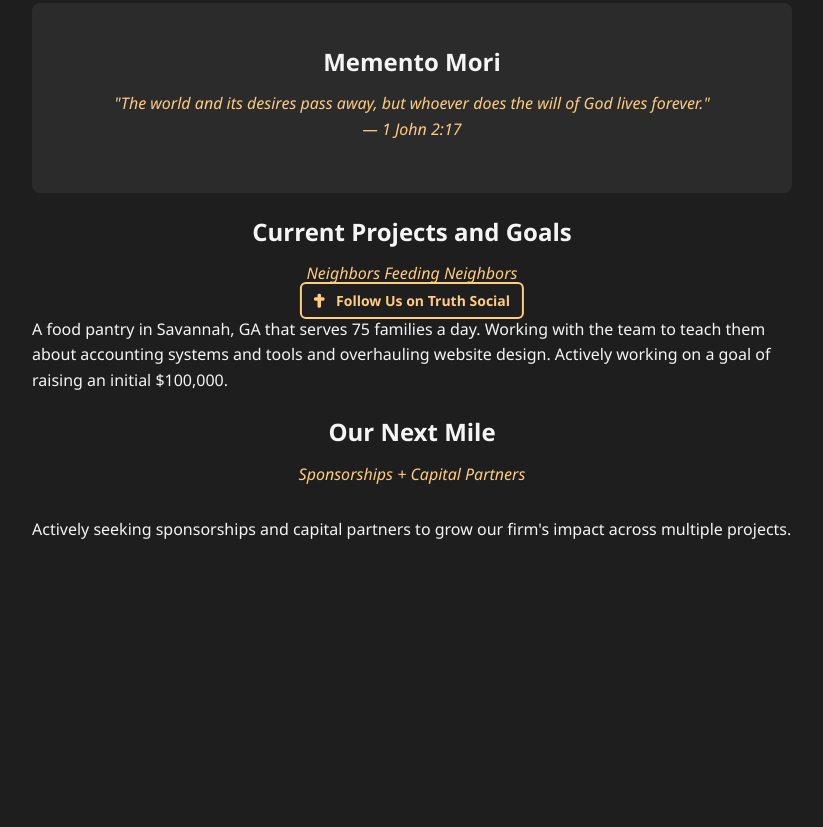
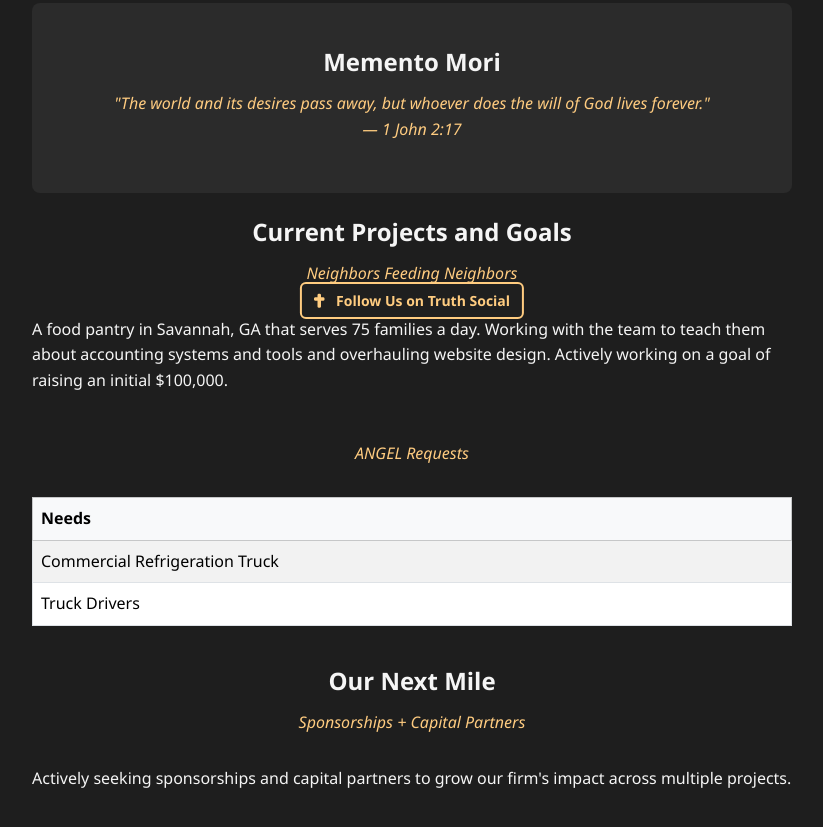
Before and after one commit to StreetLightConsulting/StreetLightConsulting.github.io, a plain HTML site: page index.html in a window 1280 px wide. Shown: the part 461-1288 px from the top of the page, without its empty margins (228-1051 px from the left). Before the commit the page ends 1120 px from the top, so only its background shows below. Drawn offline with nearby package versions, Linux system fonts and the light colour scheme.

Commit message:
update index.html

```diff
--- a/index.html
+++ b/index.html
@@ -117,7 +117,27 @@
       <div class="quote">Neighbors Feeding Neighbors</div>
       <p>A food pantry in Savannah, GA that serves 75 families a day. Working with the team to teach them about accounting systems and tools and overhauling website design. Actively working on a goal of raising an initial $100,000.</p>
     </div>
-
+    <div class="mt-5">
+    <div class ="quote">ANGEL Requests</div>
+  <div class="table-responsive">
+    <table class="table table-bordered table-striped bg-white text-dark">
+      <thead class="table-light">
+        <tr>
+          <th>Needs</th>
+        </tr>
+      </thead>
+      <tbody>
+        <tr>
+          <td>Commercial Refrigeration Truck</td>
+        </tr>
+        <tr>
+          <td>Truck Drivers</td>
+        </tr>
+        <!-- Add more rows as needed -->
+      </tbody>
+    </table>
+  </div>
+</div>
     <div>
       <div class="title">Our Next Mile</div>
       <div class="quote">Sponsorships + Capital Partners</div>
```
